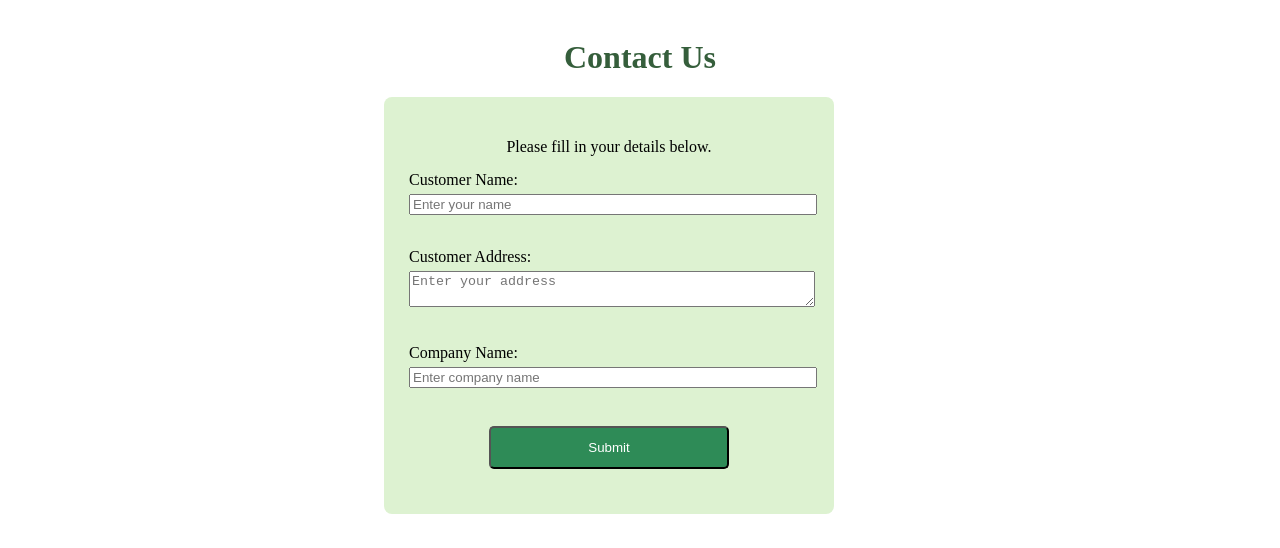
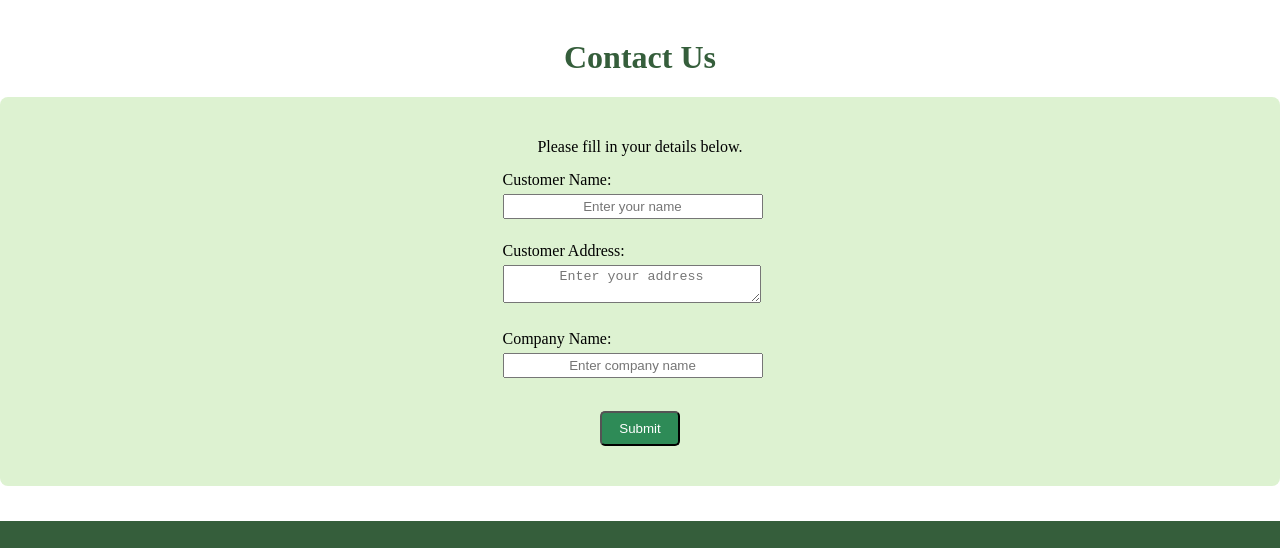
Before and after one commit to pangamsatwika/my-website, a plain HTML site: page index.html in a window 1280 px wide. Shown: the part 1717-2265 px from the top of the page. Drawn offline with Linux system fonts and the light colour scheme.

Commit message:
update code

```diff
--- a/style.css
+++ b/style.css
@@ -189,9 +189,10 @@ padding: 0;
     color: #355e3b ;
 }
 .contact-section{
-    width: 400px;
+    display: flex;
+    flex-direction: column;
+    align-items: center;
     padding: 25px;
-    margin-left: 30%;
     border: black;
     background-color: #ddf2d1;
     border-radius: 8px;
@@ -199,28 +200,32 @@ padding: 0;
 .contact-section h1{
     text-align: center;
     color: #355e3b;
-    margin-bottom: 10px;
+    margin-bottom: 15px;
 }
 .contact-section p{
     text-align: center;
     margin-bottom: 10px;
 }
 .contact-section label{
-    display: block;
-    margin-top: 15px;
+    display: flex;
+    text-align: center;
+    margin-top: 5px;
     margin-bottom: 5px;
 }
 .contact-section input,
 .contact-section textarea{
-    width: 100%;
+    text-align: center;
+    width: 250px;
+    margin-right: 15px;
+    padding: 3px;
 }
 .contact-section button{
     display: block;
-    width: 60%;
+    width: 80px;
     background: #2e8b57;
     border-radius: 5px;
-    padding: 12px;
-    margin: 20px auto;
+    padding: 8px;
+    margin: 15px auto;
     color: white;
 
 }
```
